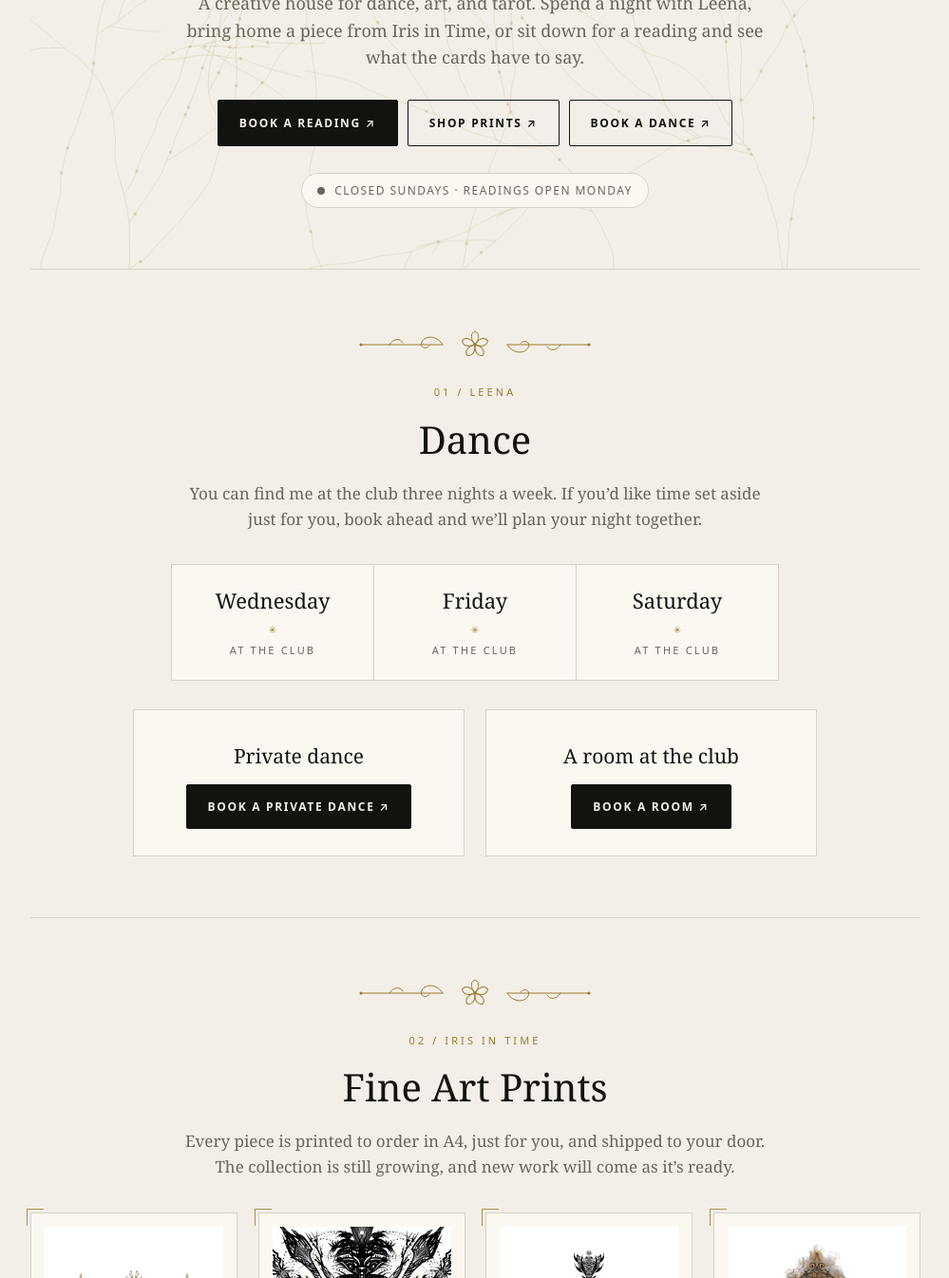
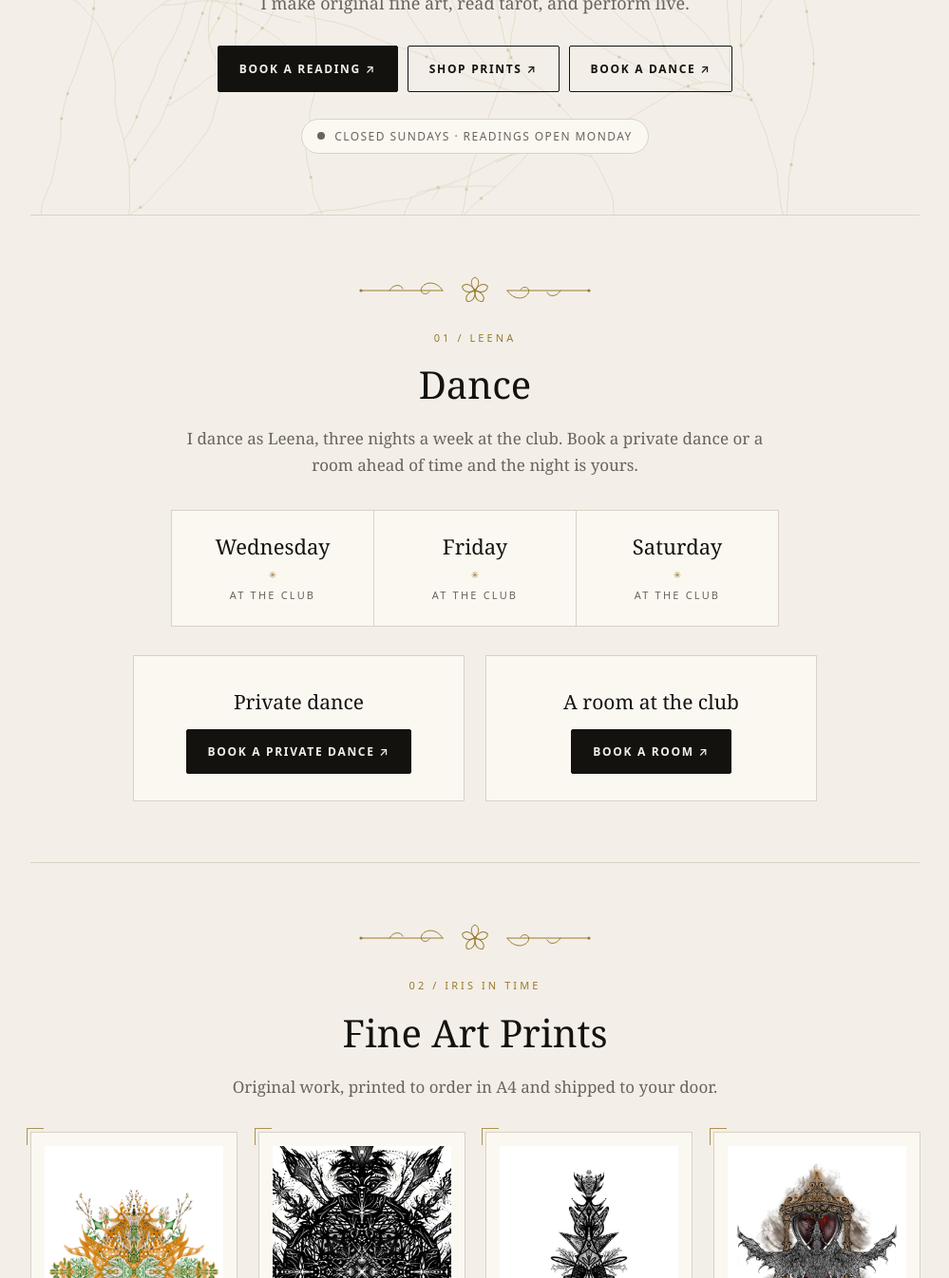
Before and after one commit to kressleinzuri-cpu/Vow-and-Venom, a plain HTML site: page index.html in a window 1280 px wide. Shown: the part 359-1705 px from the top of the page at 95% size, without its empty margins (140-1139 px from the left). Drawn offline with Linux system fonts and the light colour scheme.

Commit message:
Confident, direct site wording

```diff
--- a/index.html
+++ b/index.html
@@ -3,7 +3,8 @@
 <head>
 <meta charset="utf-8">
 <meta name="viewport" content="width=device-width, initial-scale=1, viewport-fit=cover">
-<title>Vow &amp; Venom</title>
+<title>Vow &amp; Venom | Fine Art, Tarot &amp; Live Performance</title>
+<meta name="description" content="Original fine art prints, tarot readings, and live performance from Vow &amp; Venom Creative House in Washington, DC.">
 <style>
 :root{box-sizing:border-box;padding-top:env(safe-area-inset-top,0px);padding-bottom:env(safe-area-inset-bottom,0px);
 --bg:#f3efe8;--fg:#14120f;--muted:#6a645b;--line:#d9d1c4;--accent:#9a7a2c;--card:#fbf8f2}
@@ -233,7 +234,7 @@ footer{padding:48px 0 56px;border-top:1px solid var(--line)}
   <canvas id="vines" aria-hidden="true"></canvas>
   <div class="eyebrow">Creative House / Leena / Iris in Time</div>
   <h1>Vow <em>&amp;</em> Venom</h1>
-  <p class="lede">A creative house for dance, art, and tarot. Spend a night with Leena, bring home a piece from Iris in Time, or sit down for a reading and see what the cards have to say.</p>
+  <p class="lede">I make original fine art, read tarot, and perform live.</p>
   <div class="btns"><a class="btn" href="#tarot">Book a reading ↗</a><a class="btn alt" href="#prints">Shop prints ↗</a><a class="btn alt" href="#dance">Book a dance ↗</a></div>
   <a class="status" id="status" href="#dance" hidden><i></i><span></span></a>
 </div>
@@ -241,7 +242,7 @@ footer{padding:48px 0 56px;border-top:1px solid var(--line)}
 <section id="dance">
   <div class="eyebrow">01 / Leena</div>
   <h2>Dance</h2>
-  <p class="p">You can find me at the club three nights a week. If you&rsquo;d like time set aside just for you, book ahead and we&rsquo;ll plan your night together.</p>
+  <p class="p">I dance as Leena, three nights a week at the club. Book a private dance or a room ahead of time and the night is yours.</p>
   <div class="days">
     <div class="day"><b>Wednesday</b><span>At the club</span></div>
     <div class="day"><b>Friday</b><span>At the club</span></div>
@@ -262,7 +263,7 @@ footer{padding:48px 0 56px;border-top:1px solid var(--line)}
 <section id="prints">
   <div class="eyebrow">02 / Iris in Time</div>
   <h2>Fine Art Prints</h2>
-  <p class="p">Every piece is printed to order in A4, just for you, and shipped to your door. The collection is still growing, and new work will come as it&rsquo;s ready.</p>
+  <p class="p">Original work, printed to order in A4 and shipped to your door.</p>
   <div class="grid">
     <div class="print" data-story="The fox is a guide of natural grace and fierceness: the fierceness it takes to navigate violence and balance all of the change in the world. To self-heal, and find within the answers that were needed." data-n="001" data-art="assets/fox-spirit.jpg" data-shop="https://irisintime.myshopify.com/products/fox-spirit">
       <button class="print-link" type="button" aria-label="Open Fox Spirit">
```
